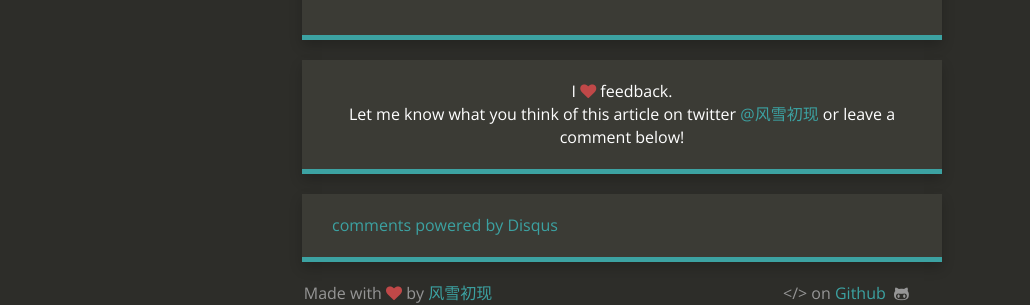
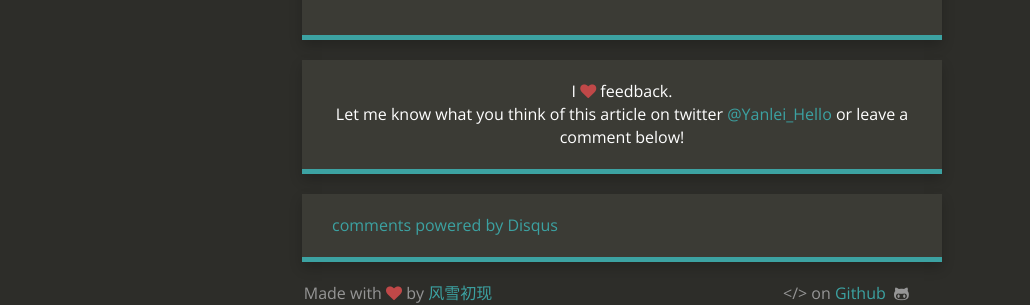
Before and after one commit to YanleiZ/yanleiz.github.com, a Jekyll site: the page built from _posts/2016-09-02-OpenGl Es（一）——预备知识.md, in a window 1280 px wide. Shown: the part 505-810 px from the top of the page, without its empty margins (18-1048 px from the left). Built offline with Jekyll 4.4.1, drawn with Linux system fonts in a browser that asks for light colours; nearby versions of some CDN libraries; Markdown is read by kramdown in place of the engine named in the settings; comment, search, counter and statistics services are not loaded.

Commit message:
修改twitter
2017年12月08日22:38:40

```diff
--- a/_config.yml
+++ b/_config.yml
@@ -14,7 +14,7 @@ addthis_id: ra-513c6fa83da6ec67
 post_limit: 5
 
 # Social usernames/URLs
-twitter_username: 风雪初现
+twitter_username: Yanlei_Hello
 github_username:  YanleiZ
 linkedin_link: http://www.linkedin.com/in/%E5%BB%B6%E7%A3%8A-%E5%BC%A0-421500113?trk=hp-identity-name
 google_plus_link: https://plus.google.com/u/0/116743709485113437459
```
